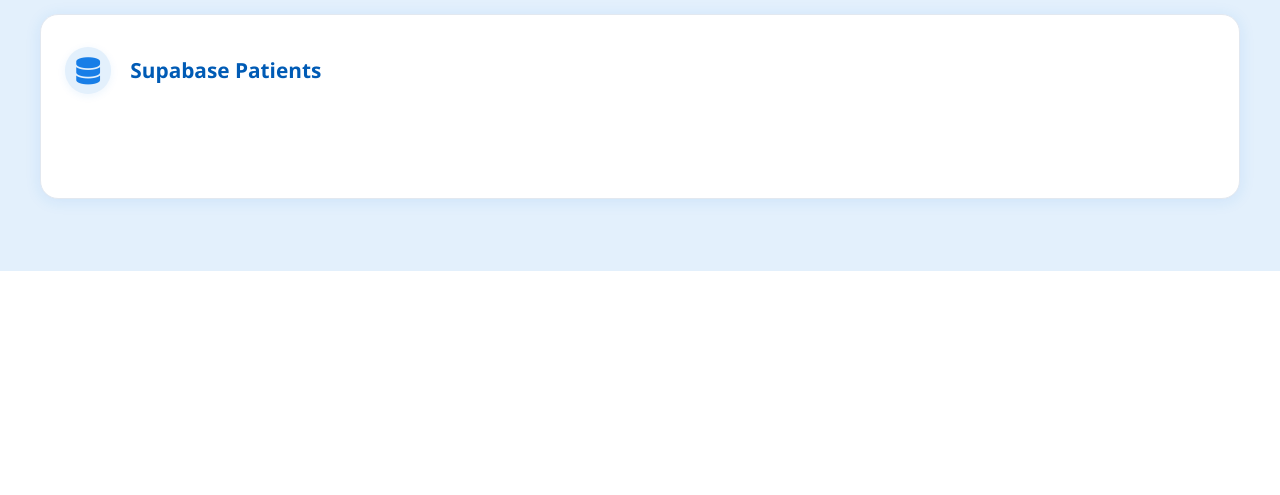
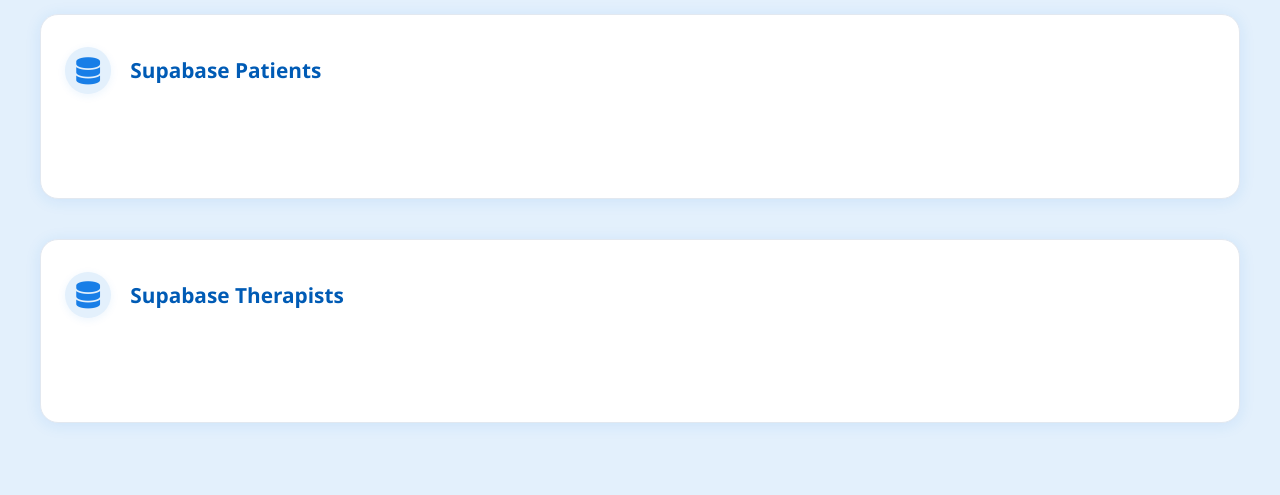
Before and after one commit to ReaganKibet/Patient-Registration-app, a Flask app: template templates/dashboard.html in a window 1280 px wide. Shown: the part 939-1434 px from the top of the page. Before the commit the page ends 1210 px from the top, so only its background shows below. Run offline with Flask 3, Linux system fonts and the light colour scheme; the template is opened without the code that fills it, so the values that code supplies are empty; some libraries are stand-ins or nearby versions.

Commit message:
Adding functionality of fetching data from supabase to display in the dashboard

```diff
--- a/templates/dashboard.html
+++ b/templates/dashboard.html
@@ -251,6 +251,22 @@
                     </div>
                 </div>
             </section>
+            <!-- Supabase Therapists List -->
+            <section class="dashboard-list-section">
+                <div class="list-card">
+                    <div class="list-card-header">
+                        <i class="fas fa-database"></i>
+                        <h2>Supabase Therapists</h2>
+                    </div>
+                    <div class="table-responsive">
+                        <ul>
+                          {% for therapist in supabase_therapists %}
+                            <li>{{ therapist.full_name }} ({{ therapist.email }})</li>
+                          {% endfor %}
+                        </ul>
+                    </div>
+                </div>
+            </section>
         </main>
     </div>
     <!-- Chart.js CDN -->
```
